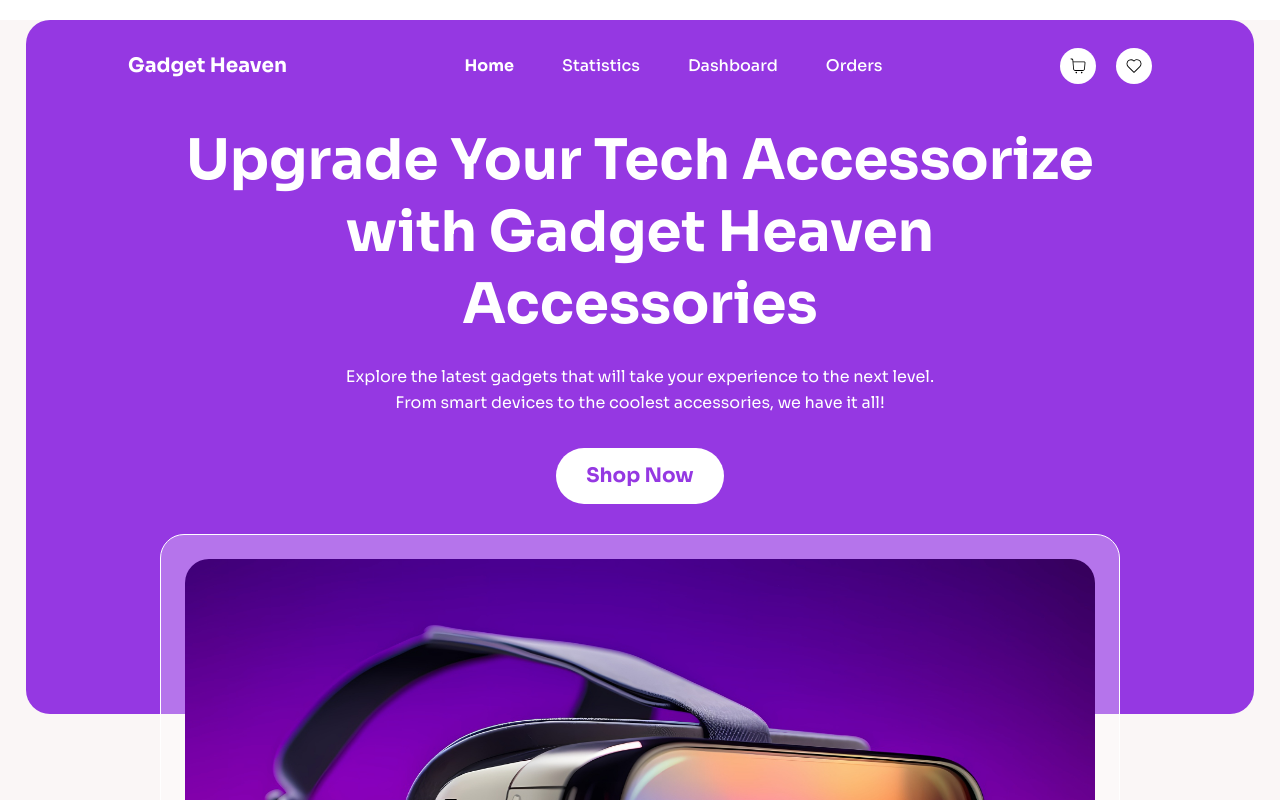
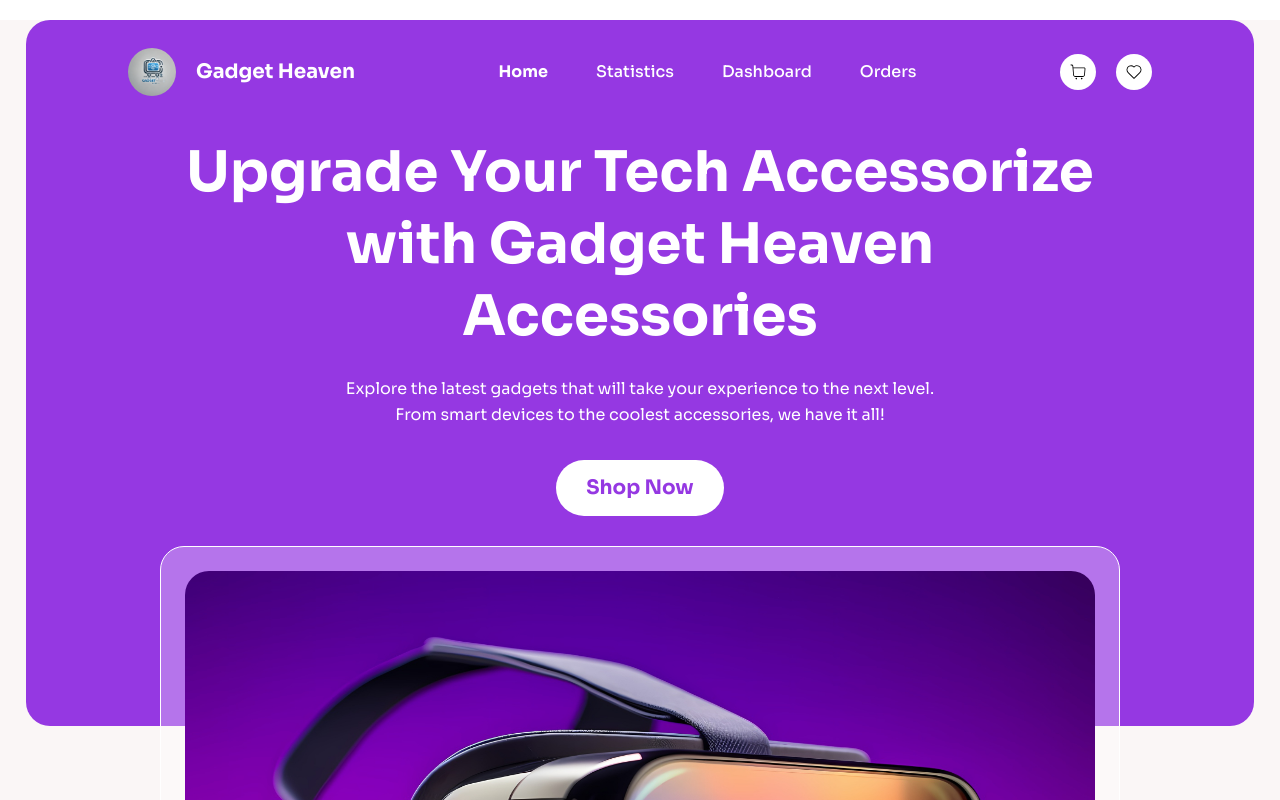
Before and after one commit to tapader13/Gadget-Heaven, a React (Vite) app: page / in a window 1280 px wide. Shown: the top 800 px of the page. Built offline with nearby package versions, Linux system fonts and the light colour scheme.

Commit message:
add logo

```diff
--- a/src/components/navbar/Navbar.jsx
+++ b/src/components/navbar/Navbar.jsx
@@ -32,7 +32,12 @@ const Navbar = () => {
           pathname === '/' ? 'text-secondary' : 'text-tertiary'
         }`}
       >
-        <div>
+        <div className='flex items-center gap-5 '>
+          <img
+            className='w-12 h-12 rounded-full'
+            src='/DALL·E 2024-11-05 02.06.47 - A small, modern, and minimalistic logo design for GadgetHeaven, an e-commerce platform for gadgets and technology. The logo should feature a compact s.webp'
+            alt=''
+          />
           <h2 className='text-[20px] font-bold leading-6'>Gadget Heaven</h2>
         </div>
         <div>
```
Also changed, not shown: public/DALL·E 2024-11-05 02.06.47 - A small, modern, and minimalistic logo design for GadgetHeaven, an e-commerce platform for gadgets and technology. The logo should feature a compact s.webp (added).
